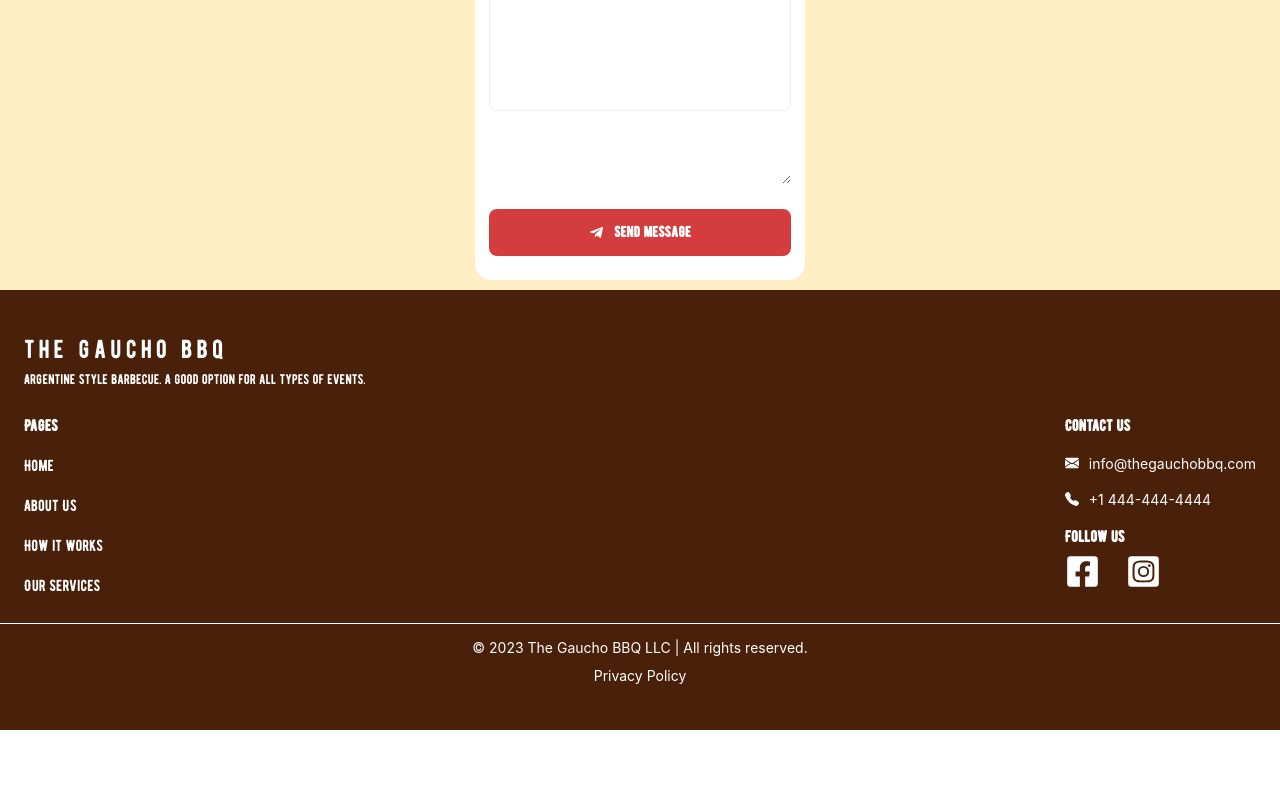
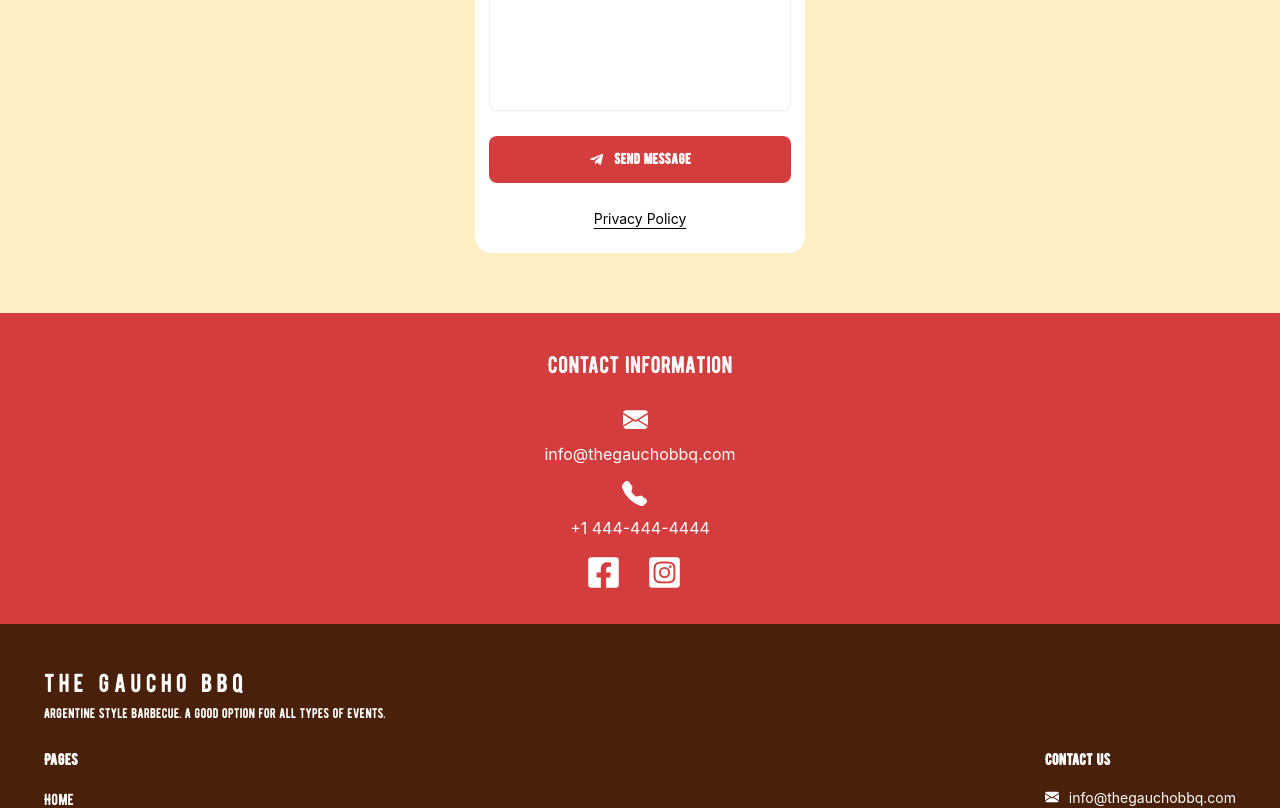
Before and after one commit to gabimancini/gaucho_steak, a React (Create React App) app: page /contact in a window 1280 px wide. Shown: the part 620-1428 px from the top of the page. Before the commit the page ends 1350 px from the top, so only its background shows below. Built offline with nearby package versions, Linux system fonts and the light colour scheme.

Commit message:
Finish form

```diff
--- a/src/components/card.js
+++ b/src/components/card.js
@@ -6,7 +6,7 @@ const Card = (props) => {
     let { category, price, description, item, src } = props;
 
     return (
-        <div className="bg-white p-[40px] rounded-[8px] font-narrow ">
+        <div className="bg-white p-[40px] rounded-[8px] font-narrow md:flex-row">
             <Heading level="h2" children={category} className="text-red" />
             <div className="flex items-center">
                 <span className="text-[37px]">$</span>
--- a/src/components/carousel.js
+++ b/src/components/carousel.js
@@ -3,7 +3,7 @@ import FirstImg from '../assets/gallery_1_mobile.png'
 
 export default function CarouselDefault() {
     return (
-        <Carousel className="rounded-xl mt-[20px] mb-[20px]">
+        <Carousel className="rounded-xl mt-[20px] mb-[20px]  md:w-[50%]">
             <img
                 src={FirstImg}
                 alt="  1"
--- a/src/components/contactInfo.js
+++ b/src/components/contactInfo.js
@@ -1,14 +1,26 @@
+import clsx from "clsx";
 import Heading from "../elements/heading";
 import Links from "../elements/links";
 import SocialIcons from "./socialIcons";
-const ContactInfo = () => {
+
+const ContactInfo = ({headingType, className, type, iconType}) => {
+    const classes = clsx(
+       'mb-[15px] text-[14px]',
+        type === "form" && 'flex flex-col items-center gap-[10px] text-[16px]',
+        className
+    )
+    const hideHeading = clsx(
+        "mb-[5px]",
+        headingType === 'form' && 'hidden',
+        className
+    )
     return (
-        <>
-            <Links className="mb-[15px] text-[14px]" icon="envelope" children="info@thegauchobbq.com" type="email" to="mailto:info@thegauchobbq.com" />
-            <Links className="mb-[15px] text-[14px]" icon="tel" children="+1 444-444-4444" type="tel" to="tel:+1 444-444-4444" />
-            <Heading className="mb-[5px]" level="h4" children="Follow us" />
-            <SocialIcons className="ml-0 mr-[26px]" />
-        </>
+        <div className={className}>
+            <Links className={classes} icon="envelope" iconType={iconType} children="info@thegauchobbq.com" type="email" to="mailto:info@thegauchobbq.com" />
+            <Links className={classes} icon="tel" iconType={iconType} children="+1 444-444-4444" type="tel" to="tel:+1 444-444-4444" />
+            <Heading className={hideHeading} level="h4" children="Follow us" headingType={headingType} />
+            <SocialIcons className={"mr-[13px]"} />
+        </div>
     )
 }
 export default ContactInfo;
--- a/src/components/form.js
+++ b/src/components/form.js
@@ -1,6 +1,7 @@
 import { useState } from "react";
 import Button from "../elements/button";
 import Input from "../elements/input";
+import { Link } from "react-router-dom";
 
 const Form = () => {
     const [form, setForm] = useState({
@@ -87,10 +88,9 @@ const Form = () => {
                 onChange={handleOnChangeArea}
                 value={areaValue.message}>
             </textarea>
-            <textarea
+            <Button type="submit" children="Send message" icon="send" size="x-large" />
+            <Link className="text-[14px] block  text-black text-center underline underline-offset-4 " >Privacy Policy </Link>
 
-            ></textarea>
-            <Button type="submit" children="Send message" icon="send" size="x-large" />
         </form>
     );
 };
--- a/src/components/socialIcons.js
+++ b/src/components/socialIcons.js
@@ -3,12 +3,12 @@ import { FaFacebookSquare, FaInstagramSquare } from "react-icons/fa";
 const SocialIcons = (props)=>{
     const {className, type} = props;
     const classes = clsx(
-        'text-[35px] mx-[10px]',
+        'text-[35px]',
         type === 'nav' && 'text-brown',
         type === 'footer' && 'text-white',
         className)
     return(
-        <div className="flex">
+        <div className="flex gap-[13px]">
             <FaFacebookSquare className={classes} />
             <FaInstagramSquare className={classes} />
         </div>
--- a/src/elements/container.js
+++ b/src/elements/container.js
@@ -2,7 +2,7 @@ import clsx from "clsx";
 const Container = (props)=>{
     const {children, className} = props;
     const classes = clsx(
-        "px-[24px] py-[10px] flex flex-col justify-center items-center",
+        "px-[24px] py-[10px] flex flex-col justify-center items-center m-auto max-w-[1240px]",
         className
     )
     return(
--- a/src/elements/links.js
+++ b/src/elements/links.js
@@ -2,7 +2,7 @@ import clsx from "clsx";
 import { BsEnvelopeFill, BsTelephoneFill } from "react-icons/bs";
 import { Link } from "react-router-dom";
 const Links = (props) => {
-    const {icon,link, className, type, size, children, ...rest } = props;
+    const {icon,iconType,link, className, type, size, children, ...rest } = props;
     const classes = clsx(
         type === "button" && "bg-red text-white rounded-lg flex justify-center items-center font-narrow font-bold text-[15px]",
         (type === 'email' || 'tel') && 'flex items-center',
@@ -10,10 +10,14 @@ const Links = (props) => {
         size === "medium" && "mt-[20px] px-6 py-2.5 w-[132px]",
         className
     )
+    const iconClass = clsx(
+        "mr-2.5" ,
+        iconType === 'form' && 'w-[35px] text-[25px]'
+    )
     return (
         <Link className={classes} type={type} size={size} {...rest}>
-          {icon === "envelope" && <BsEnvelopeFill className="mr-2.5" />}
-          {icon === "tel" && <BsTelephoneFill className="mr-2.5" />}
+          {icon === "envelope" && <BsEnvelopeFill className={iconClass} iconType={iconType} />}
+          {icon === "tel" && <BsTelephoneFill className={iconClass} iconType={iconType} />}
         {children}
         </Link>
     )
--- a/src/pages/contactForm.js
+++ b/src/pages/contactForm.js
@@ -1,8 +1,11 @@
+import ContactInfo from "../components/contactInfo";
 import Container from "../elements/container";
+import Heading from "../elements/heading";
 import Form from "../components/form";
 import Paragraph from "../elements/paragraph";
 import SectionTitle from "../components/sectionTitle";
-const ContactForm=()=>{
+
+const ContactForm = () => {
 
     return (
         <section id="contact_form">
@@ -11,6 +14,11 @@ const ContactForm=()=>{
                 <Paragraph className="text-center" children="Any question or remarks? Just write us a message!" />
                 <Form />
             </Container>
+            <div className="bg-red py-[34px] mt-[50px] text-white">
+                <Heading level="h2" className="mb-[24px] text-center text-white" children="Contact information" />
+                <ContactInfo headingType='form' type="form" className="flex flex-col items-center"  iconType='form'/>
+            </div>
+
         </section>
 
     )
--- a/src/sections/howWork.js
+++ b/src/sections/howWork.js
@@ -8,6 +8,7 @@ const HowWork = () => {
         <section id="how_work">
             <Container>
             <SectionTitle children="How does it work" />
+            <div className="md:flex">
             {
                 workData.map((work,index)=>{
                     return(
@@ -15,6 +16,7 @@ const HowWork = () => {
                     )
                 })
             }
+            </div>
             </Container>
         </section>
     )
--- a/src/sections/offer.js
+++ b/src/sections/offer.js
@@ -6,12 +6,13 @@ import SectionTitle from "../components/sectionTitle";
 const Offer = () => {
     return (
         <section id="offer">
-            <Container>
+            <Container className="md:flex-row">
+            <div className="md:w-[50%]">
                 <SectionTitle children="What we offer" />
                 <Paragraph className="font-narrow text-[16px]" children="We provide a catering service specialized in Argentine style barbecue, with exclusive cuts of meat accompanied by salads and delicacies such as vegetable marinades. Our service is designed for family reunions, work and business events. The number of people that our service covers ranges from 10 to 100 people maximum. The service will be subject to availability. You organize your event and we provide the grills along with the meat.
 The service includes the grill staff, the grills, the meat and the side dishes. Important: waiters are not included.
 For any questions do not hesitate to contact us.." />
-
+                </div>
             <CarouselDefault />
 
             </Container>
--- a/src/sections/services.js
+++ b/src/sections/services.js
@@ -13,7 +13,7 @@ const Services = () => {
             <Container>
             <SectionTitle children="our services"  />
                  <Paragraph className="font-narrow font-regular mb-[46px] text-[16px] text-brown" children="We offer a different gastronomic experience. Ideal for all types of events. Customize your service."/>
-                <div className="flex flex-col  px-[20px] gap-[26px]">
+                <div className="flex flex-col md:flex-row px-[20px] gap-[26px]">
                     {
                         servicesData.map((service, index) => {
                             let items = service.list;
```
Also changed, not shown: 1 other file (tests, documents, lock files or other folders).
